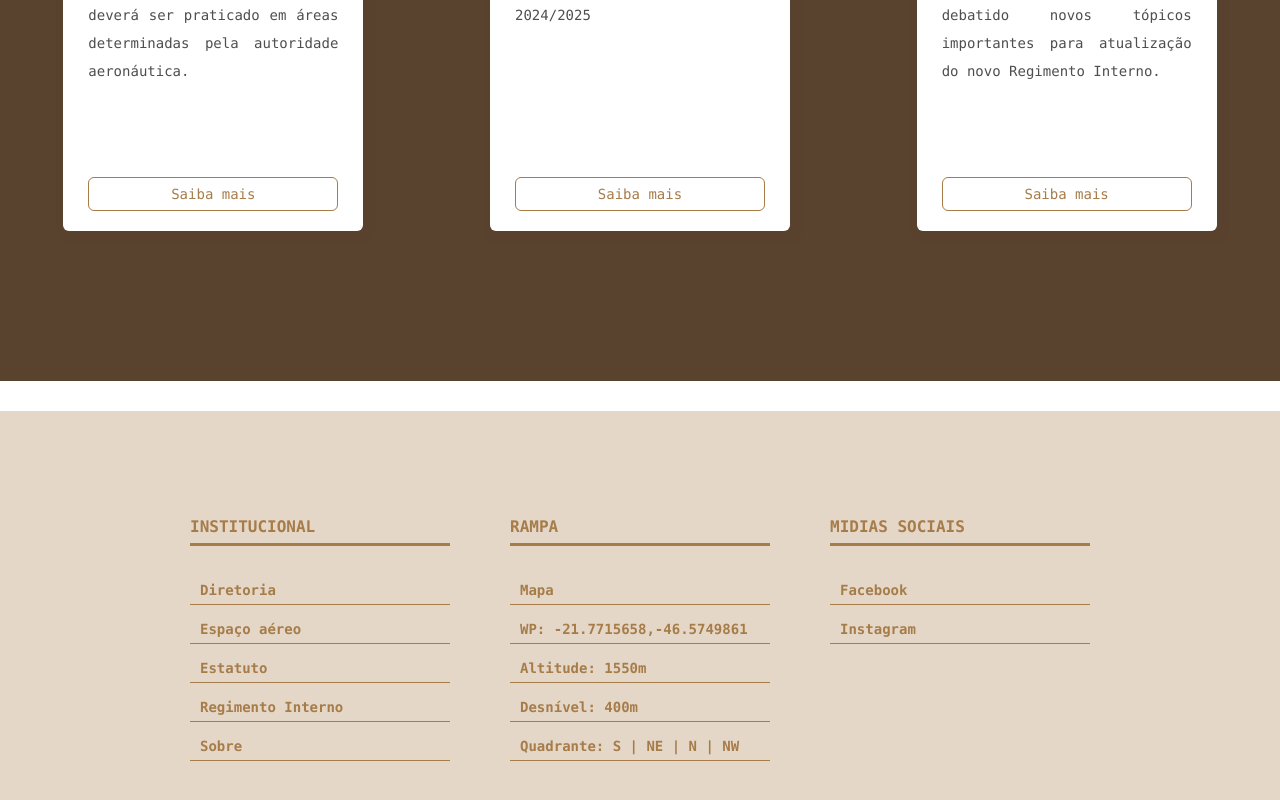
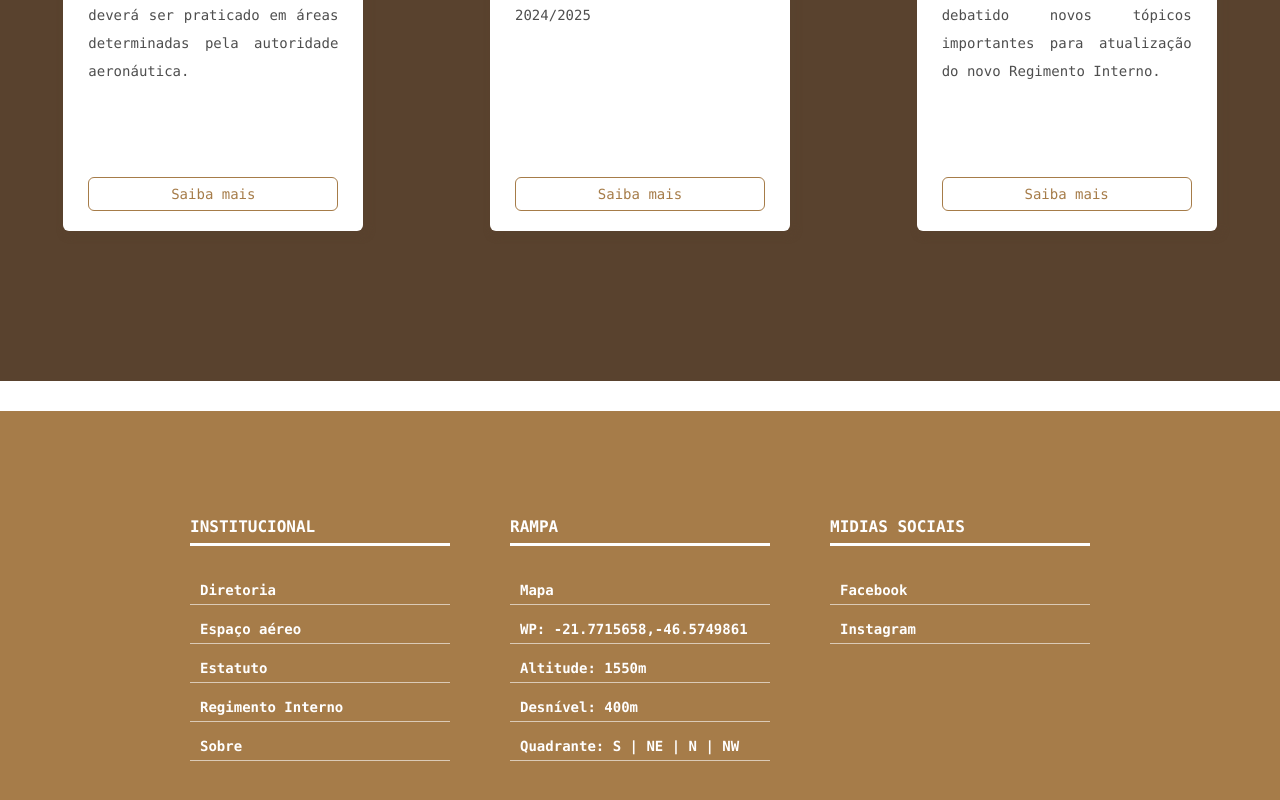
Before and after one commit to 2fc-data/cpvl, a React (Vite) app: page / in a window 1280 px wide. Shown: the part 1477-2277 px from the top of the page. Built offline with nearby package versions, Linux system fonts and the light colour scheme.

Commit message:
ajuste footer

```diff
--- a/src/pages/footer/Footer.styles.ts
+++ b/src/pages/footer/Footer.styles.ts
@@ -3,7 +3,7 @@
 
 export const FooterWrap = styled.div`
   align-items: center;
-  background-color: ${theme.colors.earthLight};
+  background-color: ${theme.colors.secondary};
   bottom: 0;
   display: flex;
   justify-content: space-around;
@@ -37,7 +37,7 @@
   .footer-block {
     align-items: center;
     border-radius: 6px;
-    color: ${theme.colors.secondary};
+    color: ${theme.colors.white};
     display: flex-wrap;
     justify-content: center;
     line-height: 2;
@@ -53,7 +53,7 @@
   }
 
   .footer-title {
-    border-bottom: 3px solid ${theme.colors.secondary};
+    border-bottom: 3px solid ${theme.colors.white};
     font-size: 16px;
     font-weight: 700;
     margin-bottom: 30px;
@@ -65,8 +65,8 @@
   }
 
   .footer-link {
-    border-bottom: 1px solid ${theme.colors.secondary};
-    color: ${theme.colors.secondary};
+    border-bottom: 1px solid ${theme.colors.whiteLight};
+    color: ${theme.colors.white};
     font-weight: 600;
     margin-top: 10px;
     padding-left: 10px;
@@ -77,7 +77,7 @@
     `}
 
     &:hover {
-      background-color: ${theme.colors.whiteLight};
+      background-color: ${theme.colors.white};
       color: ${theme.colors.secondary};
       border-radius: 3px;
     }
```
